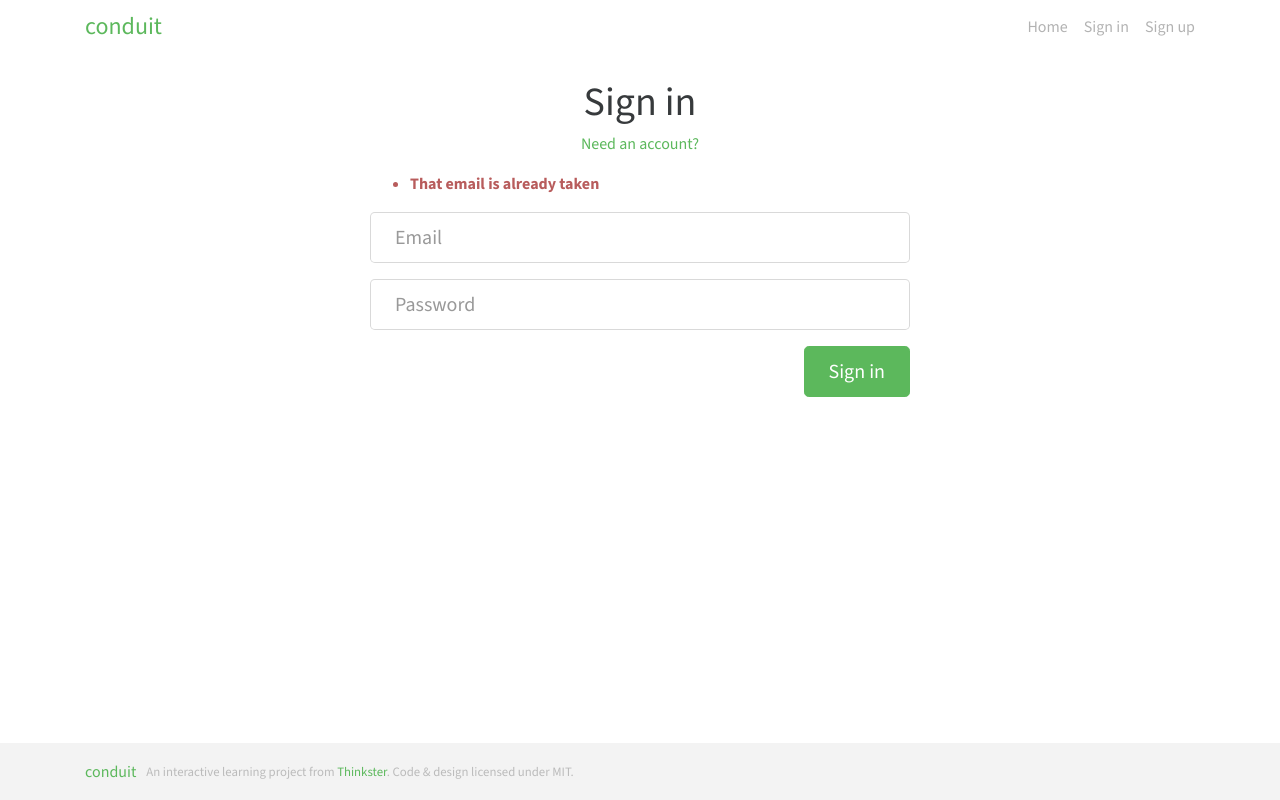
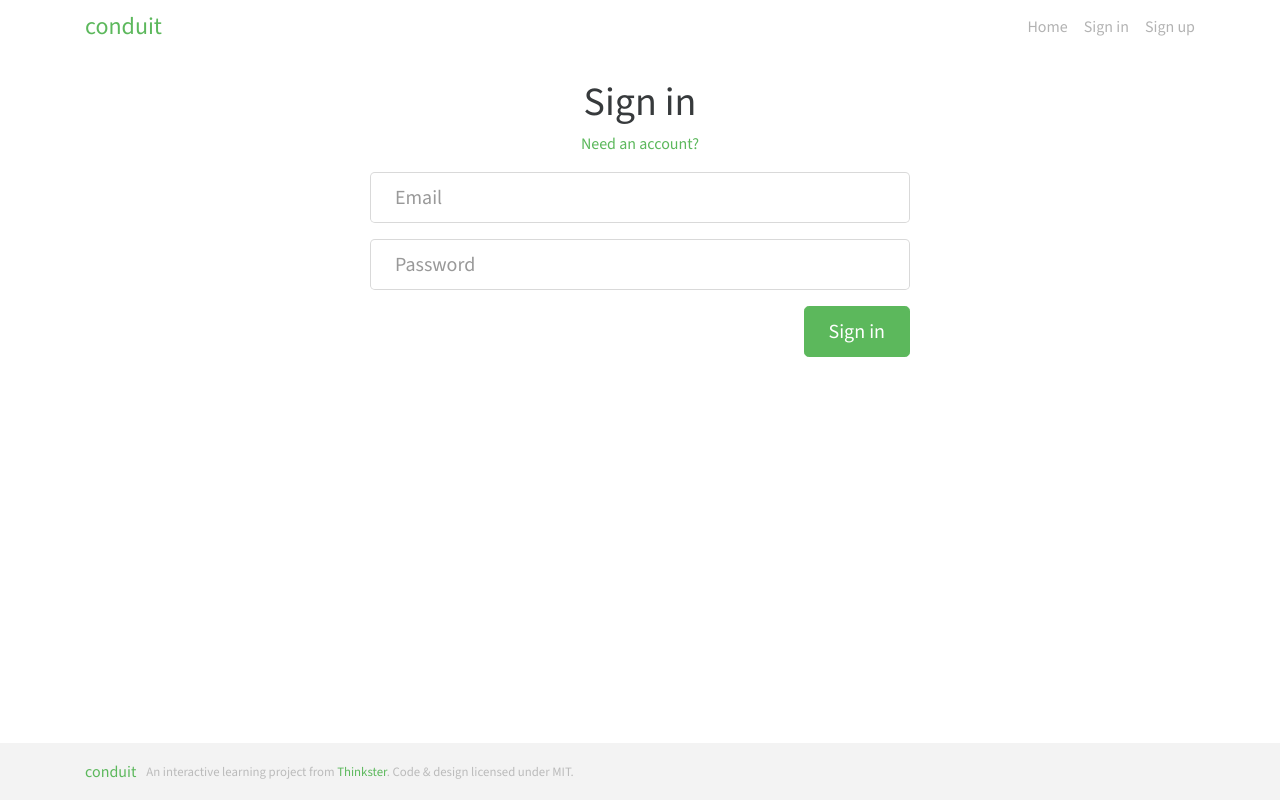
Before and after one commit to wookikiik/realworld-study, a Next.js app: page /login in a window 1280 px wide. Built offline with nearby package versions, Linux system fonts and the light colour scheme.

Commit message:
login에 react hook form 적용중

```diff
--- a/app/login/page.tsx
+++ b/app/login/page.tsx
@@ -1,4 +1,22 @@
+'use client'
+import Link from "next/link";
+import { useForm, SubmitHandler } from "react-hook-form"
+import UserInfo from "../ui/userInfo";
+
+type Inputs = {
+  email: string
+  password: string
+}
+
 export default function Page() {
+  const {
+    register,
+    handleSubmit,
+    formState: { errors },
+  } = useForm<Inputs>()
+
+  const onSubmit: SubmitHandler<Inputs> = (data) => console.log(data)
+
   return (
     <div className="auth-page">
       <div className="container page">
@@ -6,20 +24,25 @@ export default function Page() {
           <div className="col-md-6 offset-md-3 col-xs-12">
             <h1 className="text-xs-center">Sign in</h1>
             <p className="text-xs-center">
-              <a href="/register">Need an account?</a>
+              <Link href="/register">Need an account?</Link>
             </p>
 
-            <ul className="error-messages">
-              <li>That email is already taken</li>
-            </ul>
-
-            <form>
-              <fieldset className="form-group">
-                <input className="form-control form-control-lg" type="text" placeholder="Email" />
+            <form onSubmit={handleSubmit(onSubmit)}>
+              <ul className="error-messages">
+                {errors && Object.entries(errors).map(([key, error]) => (
+                  <li key={key}>{error.message}</li>
+                ))}
+              </ul>
+              <UserInfo />
+              {/* <fieldset className="form-group">
+                <input className="form-control form-control-lg"
+                  type="text" placeholder="Email"
+                  {...register("email", { required: "email required" })} />
               </fieldset>
               <fieldset className="form-group">
-                <input className="form-control form-control-lg" type="password" placeholder="Password" />
-              </fieldset>
+                <input className="form-control form-control-lg" type="password" placeholder="Password"
+                  {...register("password", { required: "password required" })} />
+              </fieldset> */}
               <button className="btn btn-lg btn-primary pull-xs-right">Sign in</button>
             </form>
           </div>
--- /dev/null
+++ b/app/ui/userInfo.tsx
@@ -0,0 +1,32 @@
+import { useForm } from "react-hook-form"
+export default function UserInfo({ hasUserName = false}) {
+
+    type Inputs = {
+        email: string
+        password: string
+        username?: string
+    }
+
+    const {
+        register,
+    } = useForm<Inputs>()
+    return (
+        <>
+            {hasUserName && <fieldset className="form-group">
+                <input className="form-control form-control-lg"
+                    type="text" placeholder="Username"
+                    {...register("username", { required: "username required" })} />
+            </fieldset>}
+
+            <fieldset className="form-group">
+                <input className="form-control form-control-lg"
+                    type="text" placeholder="Email"
+                    {...register("email", { required: "email required" })} />
+            </fieldset>
+            <fieldset className="form-group">
+                <input className="form-control form-control-lg" type="password" placeholder="Password"
+                    {...register("password", { required: "password required" })} />
+            </fieldset>
+        </>
+    )
+}
--- a/package.json
+++ b/package.json
@@ -18,6 +18,7 @@
     "postcss": "8.4.31",
     "react": "18.2.0",
     "react-dom": "18.2.0",
+    "react-hook-form": "^7.51.0",
     "typescript": "5.2.2",
     "zod": "^3.22.2"
   },
```
Also changed, not shown: 1 other file (tests, documents, lock files or other folders).
